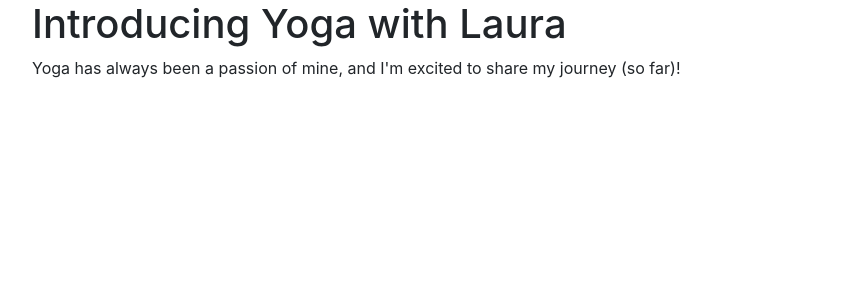
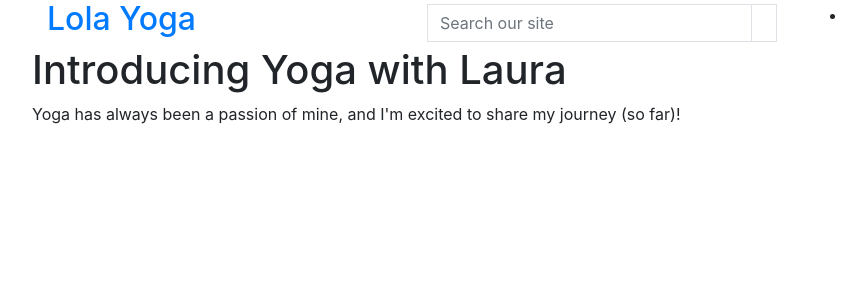
Before and after one commit to laura-ash/yoga-shop, a Django app: page / in a window 1280 px wide. Shown: the top 300 px of the page, without its empty margins (38-904 px from the left). Run offline with Django 3.2, Linux system fonts and the light colour scheme; some libraries are stand-ins or nearby versions.

Commit message:
Added content to base.html

```diff
--- a/home/templates/home/index.html
+++ b/home/templates/home/index.html
@@ -4,6 +4,7 @@
 {% block page_header %}
     <div class="container">
         <div class="row">
+            <div class="col"></div>
         </div>
     </div>
 {% endblock %}
--- a/templates/base.html
+++ b/templates/base.html
@@ -33,7 +33,36 @@
   </head>
 
   <body>
-        <header class=""></header>
+        <header class="">
+            <div class="container">
+                <div class="row">
+                    <div class="col-12 col-lg-4 my-auto py-1 py-lg-0 text-center text-lg-left">
+                        <a href="{% url 'home' %}">
+                            <h2>Lola Yoga</h2>
+                        </a>
+                    </div>
+                    <div class="col-12 col-lg-4 my-auto py-1 py-lg-0 text-center text-lg-left">
+                        <form method="GET" action="">
+                            <div class="input-group w-100">
+                                <input class="form-control border border-black rounded-0" type="text" name="q" placeholder="Search our site">
+                                <div class="input-group-append">
+                                    <button class="form-control btn btn-black border border-black rounded-0" type="submit">
+                                        <span class="icon">
+                                            <i class="fas fa-search"></i>
+                                        </span>
+                                    </button>
+                                </div>
+                            </div>
+                        </form>
+                    </div>
+                    <div class="col-12 col-lg-4 my-auto py-1 py-lg-0 text-center text-lg-left">
+                        <ul>
+                            <li></li>
+                        </ul>
+                    </div>
+                </div>
+            </div>
+        </header>
 
         {% if messages %}
         <div class="message-container"></div>
```
